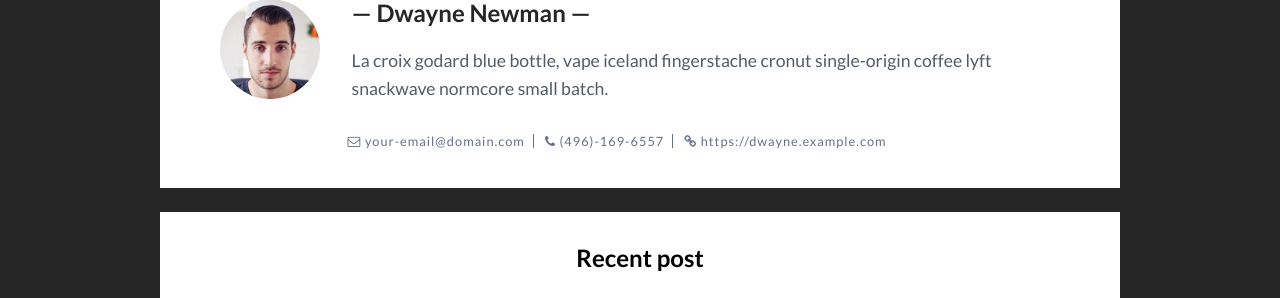
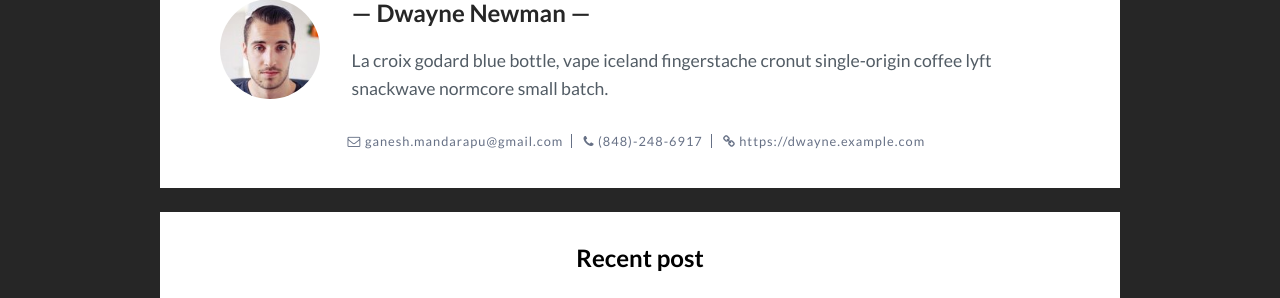
Before and after one commit to ganeshmandarapu/Projects, a Jekyll site: the page built from _posts/2017-07-12-nevada-on-the-way-to-nevada.markdown, in a window 1280 px wide and 900 px high, scrolled down 1778 px. Shown: the part 127-425 px from the top of the window. Built offline with Jekyll 4.4.1, drawn with Linux system fonts in a browser that asks for light colours; comment, search, counter and statistics services are not loaded.

Commit message:
Personal Info

```diff
--- a/_config.yml
+++ b/_config.yml
@@ -17,8 +17,8 @@ banner-desc: # add banner description
 author-pic: face.jpg # your photo
 author-name: # your name
 about-author: # about author
-email: your-email@domain.com # your email
-phone: (496)-169-6557 # your pnone number
+email: ganesh.mandarapu@gmail.com # your email
+phone: (848)-248-6917 # your pnone number
 website: https://dwayne.example.com # you website
 
 # Social link
```
